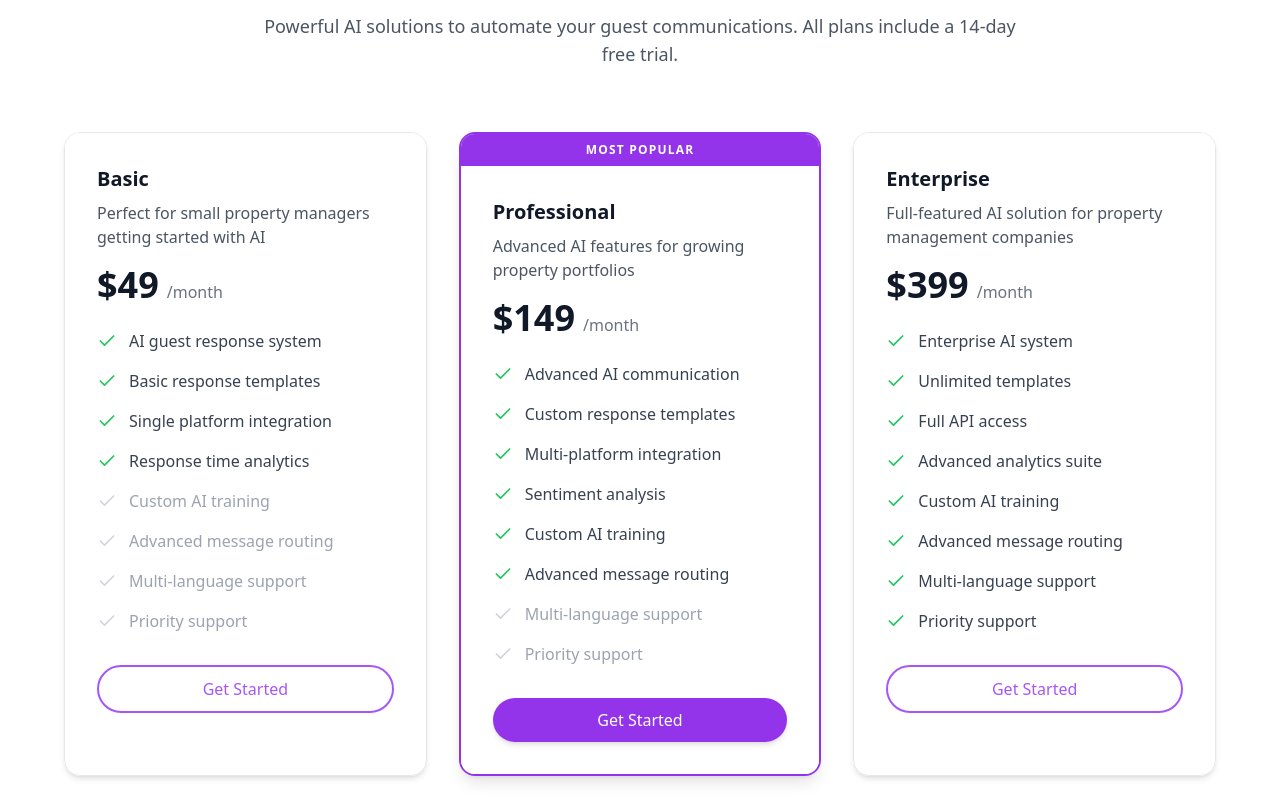
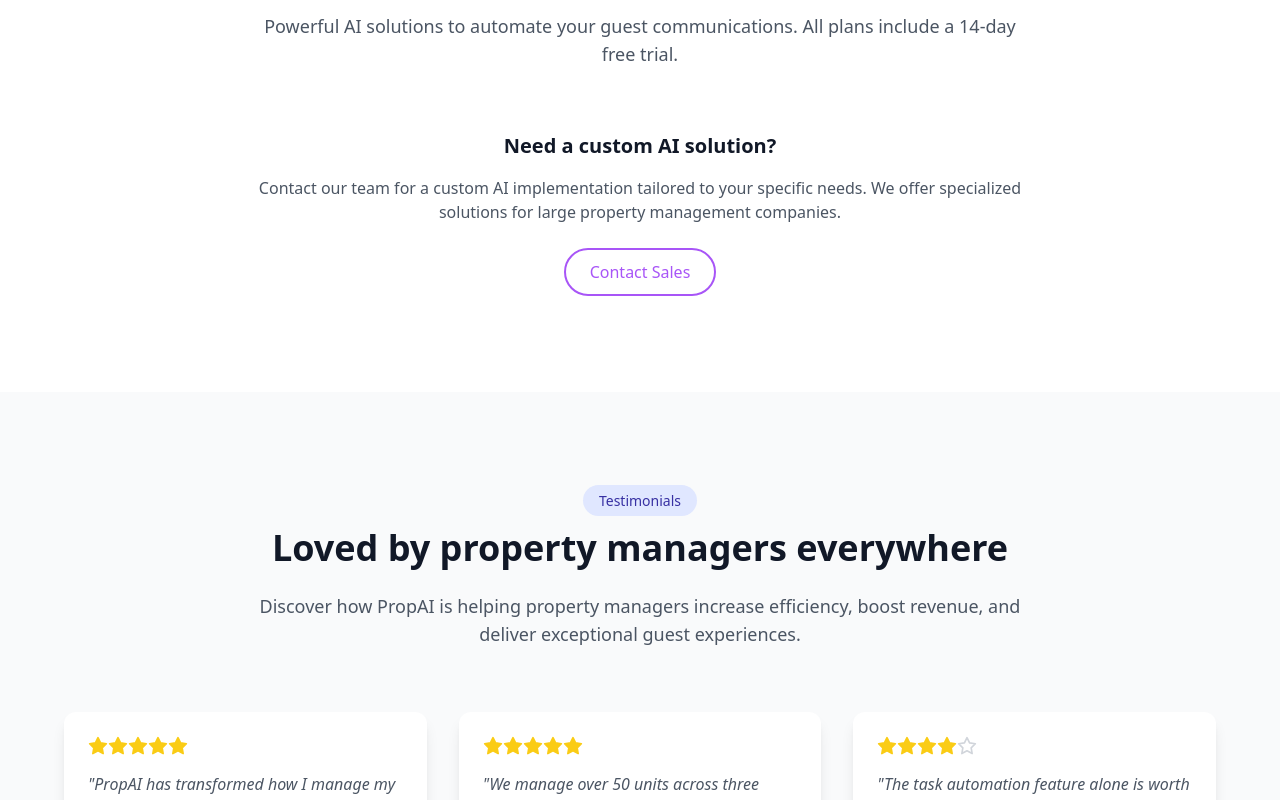
Before and after one commit to ethanbenarroch/aiagentprop, a React (Vite) app: page / in a window 1280 px wide. Shown: the part 1980-2780 px from the top of the page. Built offline with nearby package versions, Linux system fonts and the light colour scheme.

Commit message:
Update Pricing.tsx

```diff
--- a/src/sections/Pricing.tsx
+++ b/src/sections/Pricing.tsx
@@ -77,22 +77,6 @@ const Pricing: React.FC = () => {
           </p>
         </div>
 
-        <div className="grid grid-cols-1 md:grid-cols-3 gap-8 max-w-6xl mx-auto">
-          {plans.map((plan) => (
-            <PricingCard
-              key={plan.title}
-              title={plan.title}
-              price={plan.price}
-              frequency={plan.frequency}
-              description={plan.description}
-              features={plan.features}
-              isPopular={plan.isPopular}
-              buttonText="Get Started"
-              onClick={handleEmailClick}
-            />
-          ))}
-        </div>
-
         <div className="mt-16 max-w-3xl mx-auto text-center">
           <h3 className="text-xl font-semibold text-gray-900 mb-4">
             Need a custom AI solution?
```
